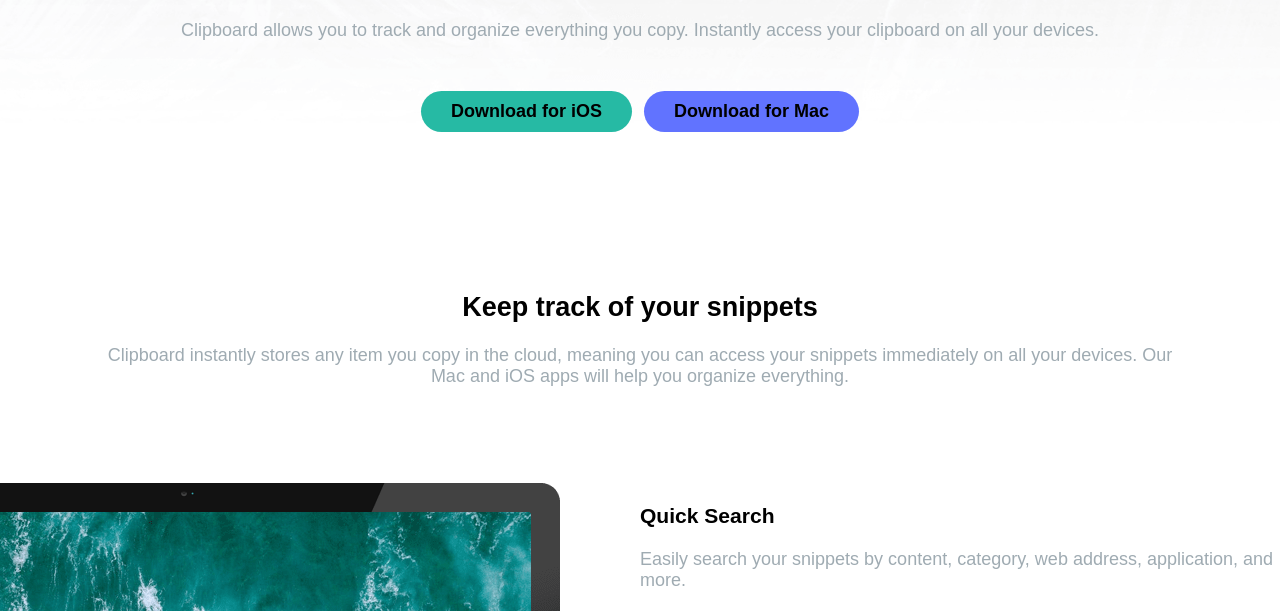
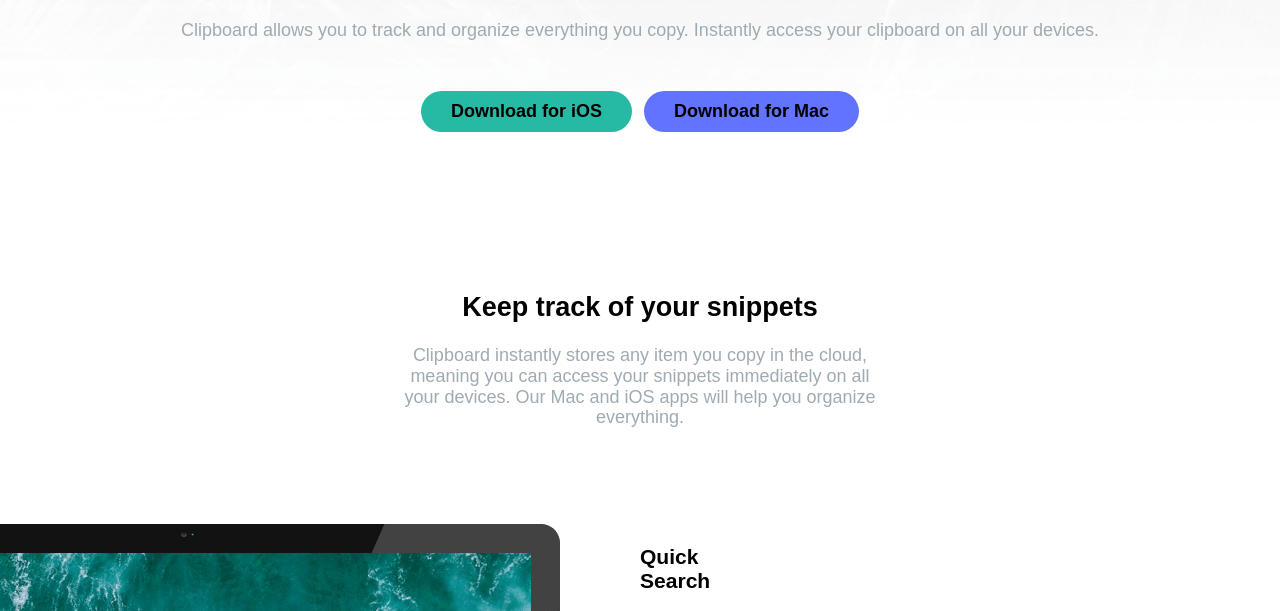
Before and after one commit to kaled4000/clipboard-landing-page-master, a plain HTML site: page index.html in a window 1280 px wide. Shown: the part 265-876 px from the top of the page. Drawn offline with Linux system fonts and the light colour scheme; a web font is replaced by a local one.

Commit message:
section_2 and section_3 dektop and Mobile

```diff
--- a/css/style.css
+++ b/css/style.css
@@ -95,8 +95,8 @@ button.mac:hover{
 /*section 2 and 3*/
 ._1 {
     text-align: center;
-
-    margin: 6rem;
+    margin: 6rem 25rem;
+    max-width: 680px;
 }
 section._2 {
     display: flex;
@@ -108,6 +108,9 @@ section._2 .content{
     gap: 5rem;
     justify-content: space-between;
 }
+section._2 .content .item{
+    max-width: 5rem;
+}
 
 ._2 img{
     margin-left: -12rem;
```
